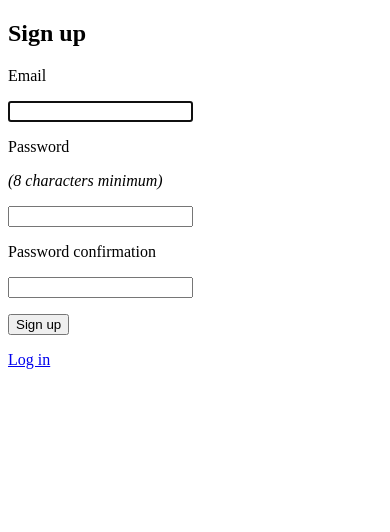
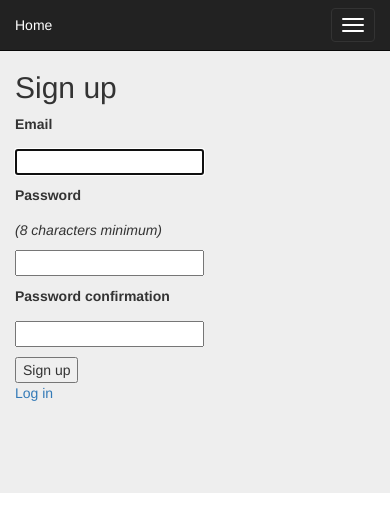
Before and after one commit to balloonbros/sutekki, a Rails app: page /users/sign_up in a window 390 px wide. Shown: the top 532 px of the page. Run offline with Rails 7, Linux system fonts and the light colour scheme; style sheets or scripts are compiled from the project's sources; some libraries are stand-ins or nearby versions.

Commit message:
rails_apps_composer: front-end framework

```diff
--- a/app/assets/javascripts/application.js
+++ b/app/assets/javascripts/application.js
@@ -2,7 +2,7 @@
 // listed below.
 //
 // Any JavaScript/Coffee file within this directory, lib/assets/javascripts, vendor/assets/javascripts,
-// or any plugin's vendor/assets/javascripts directory can be referenced here using a relative path.
+// or vendor/assets/javascripts of plugins, if any, can be referenced here using a relative path.
 //
 // It's not advisable to add code directly here, but if you do, it'll appear at the bottom of the
 // compiled file.
@@ -13,4 +13,5 @@
 //= require jquery
 //= require jquery_ujs
 //= require turbolinks
+//= require bootstrap-sprockets
 //= require_tree .
--- a/app/assets/stylesheets/application.css
+++ b/app/assets/stylesheets/application.css.scss
@@ -3,7 +3,7 @@
  * listed below.
  *
  * Any CSS and SCSS file within this directory, lib/assets/stylesheets, vendor/assets/stylesheets,
- * or any plugin's vendor/assets/stylesheets directory can be referenced here using a relative path.
+ * or vendor/assets/stylesheets of plugins, if any, can be referenced here using a relative path.
  *
  * You're free to add application-wide styles to this file and they'll appear at the bottom of the
  * compiled file so the styles you add here take precedence over styles defined in any styles
--- /dev/null
+++ b/app/assets/stylesheets/framework_and_overrides.css.scss
@@ -0,0 +1,82 @@
+// import the CSS framework
+@import "bootstrap-sprockets";
+@import "bootstrap";
+
+// make all images responsive by default
+img {
+  @extend .img-responsive;
+  margin: 0 auto;
+  }
+// override for the 'Home' navigation link
+.navbar-brand {
+  font-size: inherit;
+  }
+
+// THESE ARE EXAMPLES YOU CAN MODIFY
+// create your own classes
+// to make views framework-neutral
+.column {
+  @extend .col-md-6;
+  @extend .text-center;
+  }
+.form {
+  @extend .col-md-6;
+  }
+.form-centered {
+  @extend .col-md-6;
+  @extend .text-center;
+  }
+.submit {
+  @extend .btn;
+  @extend .btn-primary;
+  @extend .btn-lg;
+  }
+// apply styles to HTML elements
+// to make views framework-neutral
+main {
+  @extend .container;
+  background-color: #eee;
+  padding-bottom: 80px;
+  width: 100%;
+  margin-top: 51px; // accommodate the navbar
+  }
+section {
+  @extend .row;
+  margin-top: 20px;
+  }
+
+// Styles for form views
+// using Bootstrap
+// generated by the rails_layout gem
+.authform {
+  padding-top: 30px;
+  max-width: 320px;
+  margin: 0 auto;
+}
+.authform form {
+  @extend .well;
+  @extend .well-lg;
+  padding-bottom: 40px;
+}
+.authform .right {
+  float: right !important;
+}
+.authform .button {
+  @extend .btn;
+  @extend .btn-primary;
+}
+.authform fieldset {
+  @extend .well;
+}
+#error_explanation:not(:empty) {
+  @extend .alert;
+  @extend .alert-danger;
+}
+#error_explanation h2 {
+  font-size: 16px;
+}
+.button-xs {
+  @extend .btn;
+  @extend .btn-primary;
+  @extend .btn-xs;
+}
--- /dev/null
+++ b/app/views/layouts/_messages.html.erb
@@ -0,0 +1,9 @@
+<%# Rails flash messages styled for Bootstrap 3.0 %>
+<% flash.each do |name, msg| %>
+  <% if msg.is_a?(String) %>
+    <div class="alert alert-<%= name.to_s == 'notice' ? 'success' : 'danger' %>">
+      <button type="button" class="close" data-dismiss="alert" aria-hidden="true">&times;</button>
+      <%= content_tag :div, msg, :id => "flash_#{name}" %>
+    </div>
+  <% end %>
+<% end %>
--- /dev/null
+++ b/app/views/layouts/_navigation.html.erb
@@ -0,0 +1,19 @@
+<%# navigation styled for Bootstrap 3.0 %>
+<nav class="navbar navbar-inverse navbar-fixed-top">
+  <div class="container">
+    <div class="navbar-header">
+      <button type="button" class="navbar-toggle" data-toggle="collapse" data-target=".navbar-collapse">
+        <span class="sr-only">Toggle navigation</span>
+        <span class="icon-bar"></span>
+        <span class="icon-bar"></span>
+        <span class="icon-bar"></span>
+      </button>
+      <%= link_to 'Home', root_path, class: 'navbar-brand' %>
+    </div>
+    <div class="collapse navbar-collapse">
+      <ul class="nav navbar-nav">
+        <%= render 'layouts/navigation_links' %>
+      </ul>
+    </div>
+  </div>
+</nav>
--- /dev/null
+++ b/app/views/layouts/_navigation_links.html.erb
@@ -0,0 +1 @@
+<%# add navigation links to this file %>
--- a/app/views/layouts/application.html.erb
+++ b/app/views/layouts/application.html.erb
@@ -1,14 +1,20 @@
 <!DOCTYPE html>
 <html>
   <head>
-  <title>RailsDevise</title>
-  <%= stylesheet_link_tag    'application', media: 'all', 'data-turbolinks-track' => true %>
+    <meta name="viewport" content="width=device-width, initial-scale=1.0">
+    <title><%= content_for?(:title) ? yield(:title) : "Rails Devise" %></title>
+    <meta name="description" content="<%= content_for?(:description) ? yield(:description) : "Rails Devise" %>">
+    <%= stylesheet_link_tag 'application', media: 'all', 'data-turbolinks-track' => true %>
     <%= javascript_include_tag 'application', 'data-turbolinks-track' => true %>
     <%= csrf_meta_tags %>
   </head>
   <body>
-
+    <header>
+      <%= render 'layouts/navigation' %>
+    </header>
+    <main role="main">
+       <%= render 'layouts/messages' %>
        <%= yield %>
-
+    </main>
   </body>
 </html>
```
Lines whose indentation alone changed are shown as unchanged.
